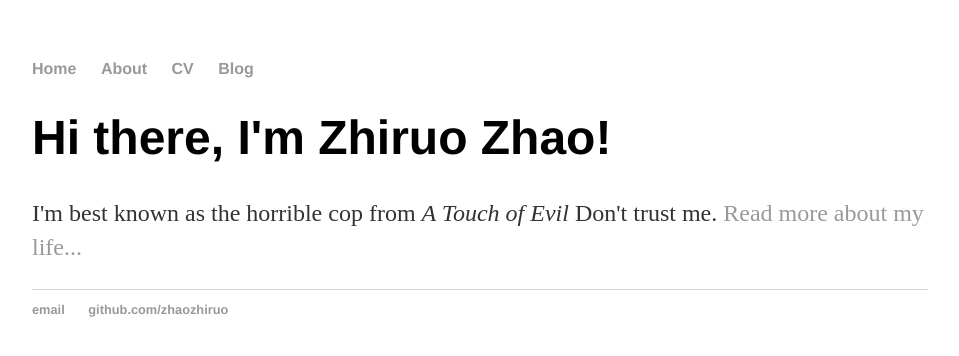
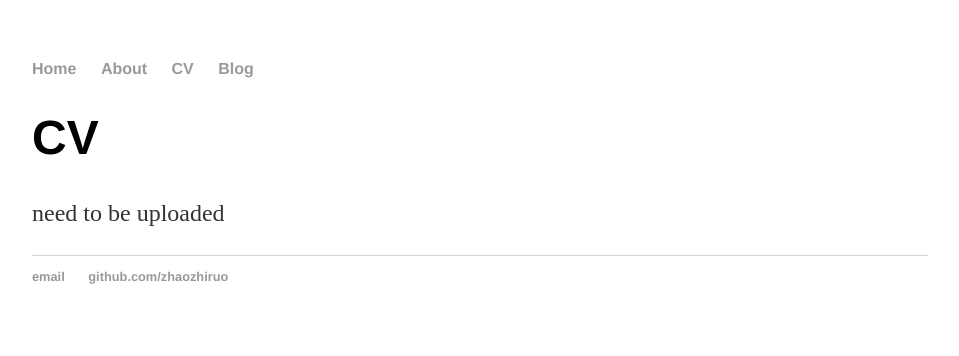
Before and after one commit to zhaozhiruo/zhaozhiruo.github.io, a Jekyll site: the page built from cv/index.html, in a window 1280 px wide. Shown: the top 356 px of the page, without its empty margins (160-1119 px from the left). Built offline with Jekyll 4.4.1, drawn with Linux system fonts in a browser that asks for light colours.

Commit message:
cv,about

```diff
--- a/about/index.html
+++ b/about/index.html
@@ -1,9 +1,9 @@
 ---
 layout: default
-title: Zhiruo Zhao's Blog
+title: About Zhiruo Zhao
 ---
 	<h1>{{ page.title }}</h1>
-	<ul class="posts">
+	<ul class="about">
 
 	  {% for post in site.posts %}
 	    <li><span>{{ post.date | date_to_string }}</span> » <a href="{{ post.url }}" title="{{ post.title }}">{{ post.title }}</a></li>
--- a/cv/index.html
+++ b/cv/index.html
@@ -1,8 +1,8 @@
 ---
 layout: default
-title: Zhiruo Zhao
+title: Zhiruo Zhao's CV
 ---
 <div class="blurb">
-	<h1>Hi there, I'm Zhiruo Zhao!</h1>
-	<p>I'm best known as the horrible cop from <em>A Touch of Evil</em> Don't trust me. <a href="/about">Read more about my life...</a></p>
+	<h1>CV</h1>
+	<p>need to be uploaded</p>
 </div><!-- /.blurb -->
```
